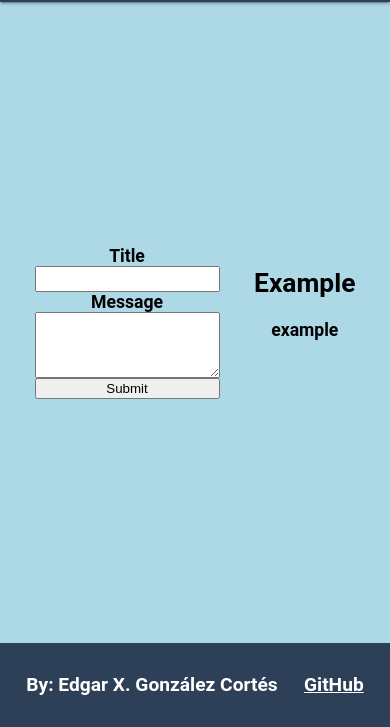
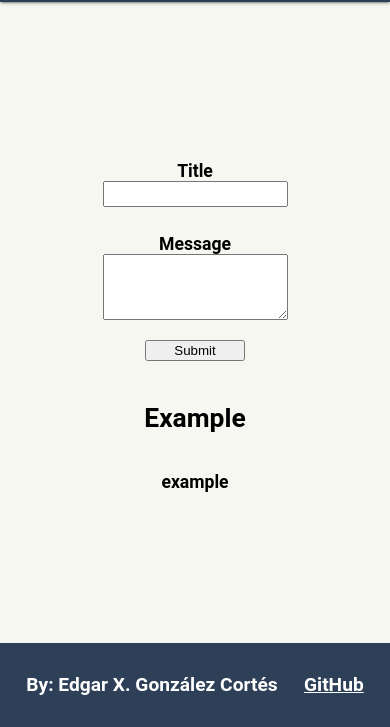
Before and after one commit to Redrogue12/Push-Notification, a website: page client/index.html in a window 390 px wide. Shown: the part 117-844 px from the top of the page. Drawn offline with Linux system fonts and the light colour scheme.

Commit message:
added 600px media query

```diff
--- a/client/style.css
+++ b/client/style.css
@@ -26,6 +26,12 @@ main {
   width: 100%;
 }
 
+section {
+  display: flex;
+  flex-direction: column;
+
+}
+
 form {
   display: flex;
   flex-direction: column;
@@ -37,6 +43,15 @@ input {
 
 textarea {
   min-height: 60px;
+}
+
+button {
+  width: 100px;
+  margin: 1.5em auto;
+}
+
+label {
+  margin-top: 1.5em;
 }
 
 footer>a, footer>p {
@@ -55,7 +70,12 @@ footer {
 }
 
 @media only screen and (max-width: 600px) {
-  body {
-    background-color: lightblue;
+  main {
+    flex-direction: column;
+  }
+
+  form {
+    max-width: 300px;
+    margin: auto;
   }
 }
```
